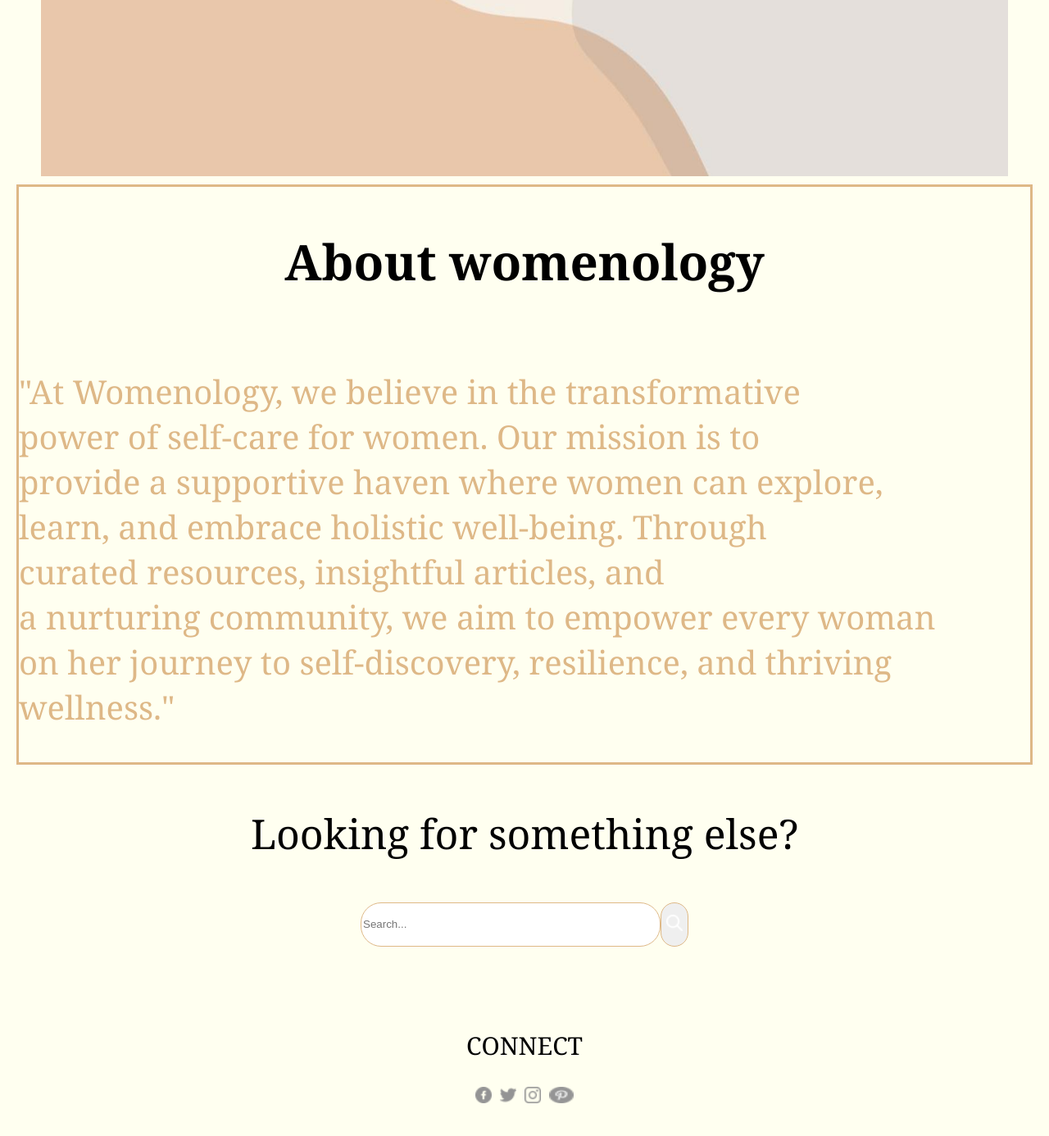
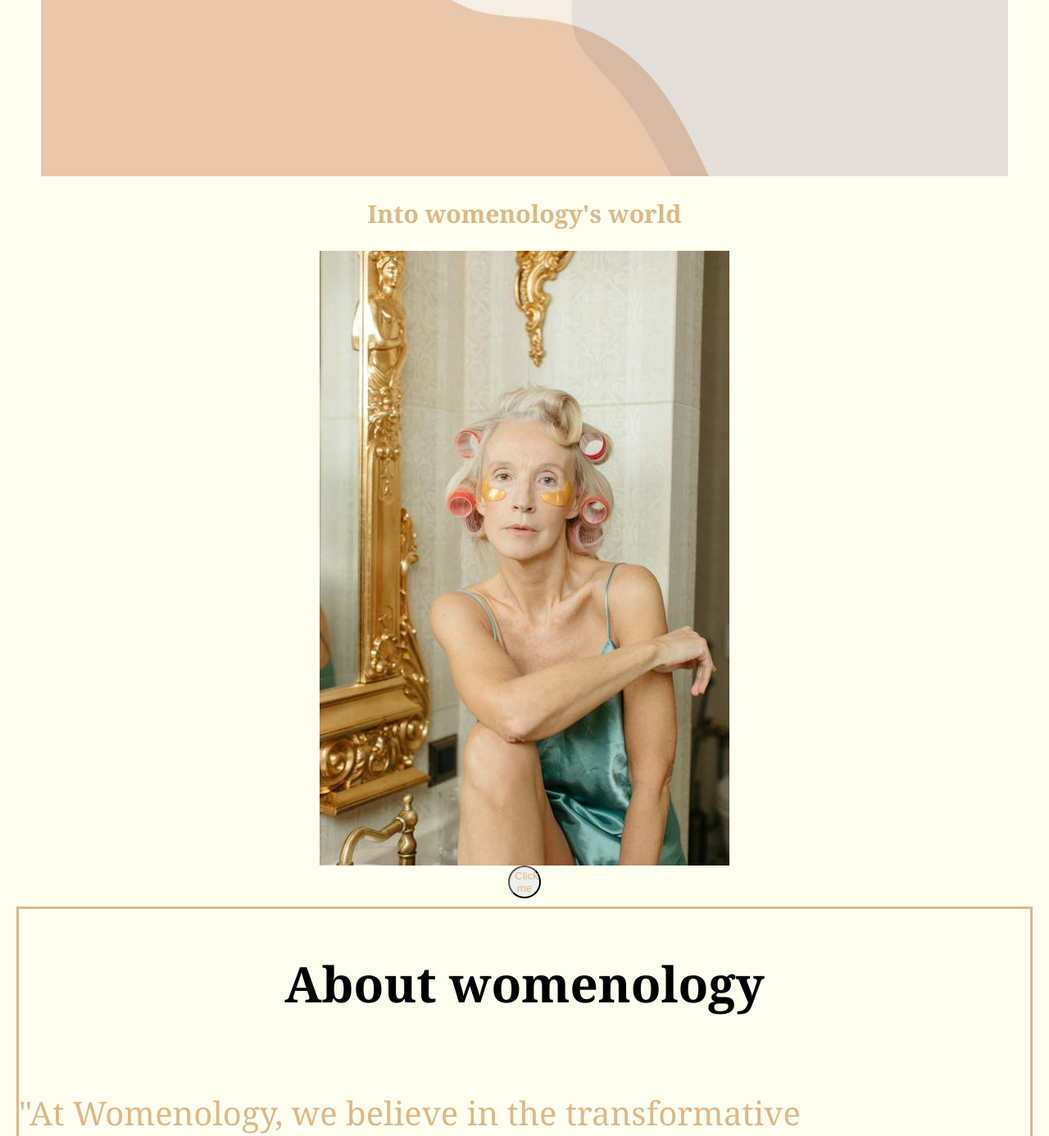
Before and after one commit to Erijonamujii/SimpleLoginRegisterform, a PHP site: page /home.html in a window 1280 px wide. Shown: the part 917-2303 px from the top of the page at 82% size. Run offline with PHP 8.4, Linux system fonts and the light colour scheme.

Commit message:
Slider
created a slider in homepage

```diff
--- a/home/home.html
+++ b/home/home.html
@@ -46,6 +46,18 @@
          for Wellness and Renewal
        </h2>
     </div>
+
+<div id="slider">
+<h2 style="color: #DEB887; font-size: 30px; font-family: Georgia, 'Times New Roman', Times, serif;">Into womenology's world </h2>
+
+<img name="mySlide" id="slideshow" />
+<button onclick="ndrroImg()">Click me</button>
+</div>
+
+
+
+
+
 
     <div class="description">
         <div class="whatwedo">
@@ -115,7 +127,7 @@
 </footer>
 
 
-
+<script src="script.js"></script>
 
 </body>
 </html>
--- /dev/null
+++ b/home/script.js
@@ -0,0 +1,26 @@
+var i = 0;
+var imgArray = [
+"ac2.jpeg",
+"selfcare1.jpg",
+"sc3.jpg",
+"sc4.jpg"
+
+
+
+
+
+
+];
+
+
+
+function ndrroImg() {
+    document.getElementById('slideshow').src = imgArray[i];
+    if (i < imgArray.length - 1) {
+    i++;
+    } else {
+    i = 0;
+    }
+    //setTimeout("ndrroImg()", 2600)
+    }
+    document.body.addEventListener('load', ndrroImg());
--- a/home/style.css
+++ b/home/style.css
@@ -62,8 +62,27 @@ ul{
     margin-right: 20px;
 
 }
-
-
+#slider{
+    display: flex;
+    flex-direction: column;
+    justify-content: center;
+    align-items: center;
+    font-family: 'Segoe UI light', Tahoma;
+    width: 400px;
+    margin:0 auto;
+}
+#kontenti img{
+    max-width: 600px;
+    height: 400px;
+    border-radius: 25%;
+    }
+     button{
+        border-radius: 100%;
+        width: 40px;
+        height: 40px;
+        font: 10pt;
+        color: #DEB887;
+        }
 
 footer{
     background-color: #DEB887;
```
Also changed, not shown: home/ac2.jpeg (added), home/sc2.jpg (added), home/sc3.jpg (added), home/sc4.jpg (added), home/selfcare1.jpg (added).
